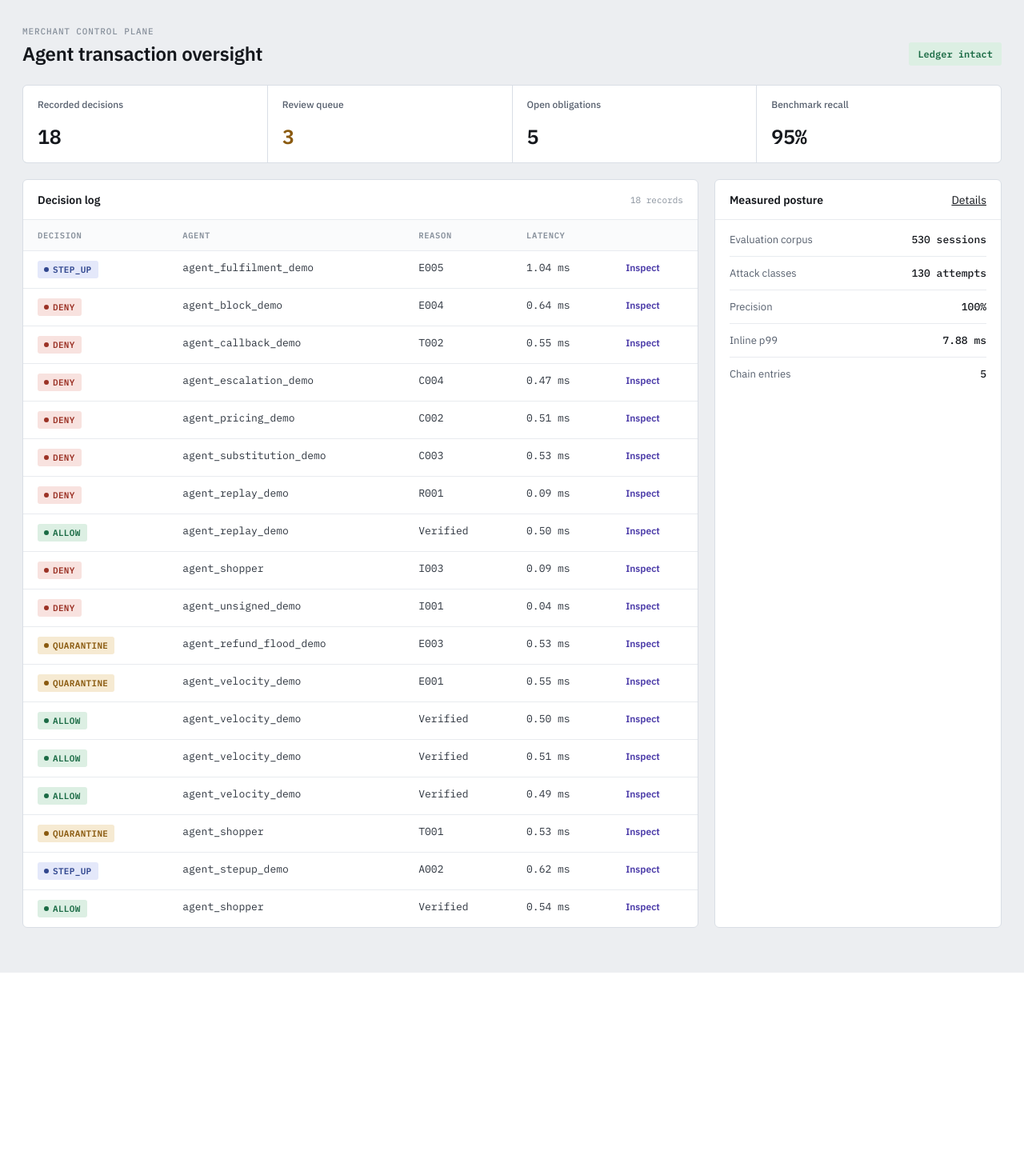
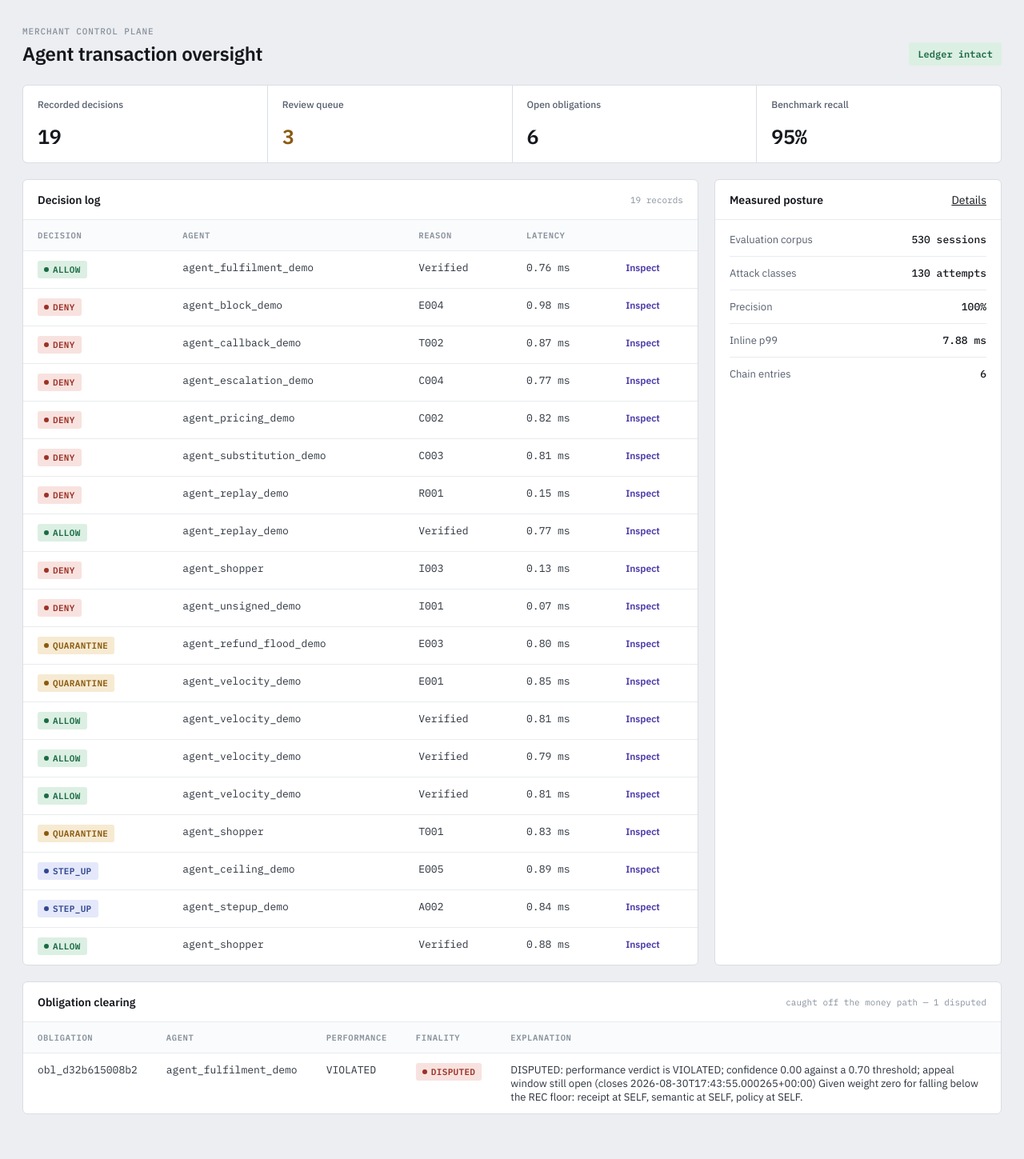
Before and after one commit to SreeAditya-Dev/Know-Your-Agent, a FastAPI app: page /dashboard in a window 1280 px wide. Shown: the part 56-1505 px from the top of the page at 80% size. Before the commit the page ends 1272 px from the top, so only its background shows below. Run offline with FastAPI, Linux system fonts and the light colour scheme.

Commit message:
feat(dashboard): add obligation clearing overview panel and expand test coverage
Add dedicated Obligation Clearing panel to operator dashboard and add end-to-end tests for scenario reason code families and disputed clearing records.

Key updates:
- kya/api/templates/dashboard.html & kya/api/static/dashboard.css: Added Obligation Clearing table showing obligation ID, agent, performance verdict, finality badges (disputed/provisional/final), and reason explanations
- kya/api/app.py: Passed clearing results and metrics into dashboard template context
- kya/api/state.py: Added distinct step-up scenarios (A002 step-up threshold vs E005 tier ceiling) and calibrated obligation mismatch demo
- tests/test_api.py: Added assertions verifying seed demo covers all reason code families (STEP_UP, QUARANTINE, DENY), clearing panel rendering, and disputed obligation states

```diff
--- a/kya/api/app.py
+++ b/kya/api/app.py
@@ -52,6 +52,16 @@ def _decision_summary(item: StoredDecision) -> dict[str, Any]:
     }
 
 
+def _clearing_summary(result: Any) -> dict[str, Any]:
+    return {
+        "obligation_id": result.obligation.obligation_id,
+        "agent_id": result.obligation.agent_id,
+        "finality": result.finality.finality.value,
+        "performance_verdict": result.decision.performance_verdict,
+        "explanation": result.explain(),
+    }
+
+
 def _result_payload(result: Any) -> dict[str, Any]:
     return {
         "decision": _json_model(result.envelope),
@@ -69,6 +79,7 @@ def _dashboard_metrics(state: KYAAppState) -> dict[str, Any]:
     b3 = benchmark["baselines"]["B3"]
     decisions = state.ordered_decisions()
     ledger = state.sandbox.ledger.verify()
+    clearing_results = state.ordered_clearing_results()
     return {
         "benchmark": {
             "sessions": benchmark["n_sessions"],
@@ -85,6 +96,9 @@ def _dashboard_metrics(state: KYAAppState) -> dict[str, Any]:
             "obligations": len(state.sandbox.ledger.open_obligations()),
             "ledger_ok": ledger.ok,
             "ledger_entries": ledger.entries,
+            "clearing_disputed": sum(
+                result.disputed for result in clearing_results
+            ),
         },
     }
 
@@ -224,6 +238,9 @@ def create_app(state: KYAAppState | None = None) -> FastAPI:
             context={
                 "metrics": _dashboard_metrics(state),
                 "decisions": [_decision_summary(item) for item in state.ordered_decisions()],
+                "clearing_results": [
+                    _clearing_summary(result) for result in state.ordered_clearing_results()
+                ],
             },
         )
 
--- a/kya/api/static/dashboard.css
+++ b/kya/api/static/dashboard.css
@@ -152,7 +152,7 @@ h2 { margin-bottom: 0; font-size: 14px; font-weight: 600; }
 
 /* ---------- panels & layout ---------- */
 
-.split-grid { display: grid; grid-template-columns: minmax(0, 2fr) minmax(300px, 0.85fr); gap: 20px; }
+.split-grid { display: grid; grid-template-columns: minmax(0, 2fr) minmax(300px, 0.85fr); gap: 20px; margin-bottom: 20px; }
 .detail-grid { display: grid; grid-template-columns: repeat(2, minmax(0, 1fr)); gap: 20px; }
 .panel { background: var(--paper); border: 1px solid var(--line); border-radius: 6px; overflow: hidden; }
 .panel-head {
@@ -193,10 +193,10 @@ td.mono, .mono { font-family: var(--font-mono); font-variant-numeric: tabular-nu
   letter-spacing: 0.03em;
 }
 .badge::before { content: ""; width: 6px; height: 6px; border-radius: 50%; background: currentColor; }
-.badge.allow { background: var(--allow-bg); color: var(--allow); }
-.badge.deny { background: var(--deny-bg); color: var(--deny); }
+.badge.allow, .badge.final { background: var(--allow-bg); color: var(--allow); }
+.badge.deny, .badge.disputed { background: var(--deny-bg); color: var(--deny); }
 .badge.quarantine { background: var(--quarantine-bg); color: var(--quarantine); }
-.badge.step_up { background: var(--step-up-bg); color: var(--step-up); }
+.badge.step_up, .badge.provisional { background: var(--step-up-bg); color: var(--step-up); }
 
 /* ---------- key/value + posture lists ---------- */
 
--- a/kya/api/templates/dashboard.html
+++ b/kya/api/templates/dashboard.html
@@ -51,4 +51,29 @@
     </dl>
   </aside>
 </section>
+
+<section class="panel" aria-label="Clearing layer">
+  <div class="panel-head">
+    <h2>Obligation clearing</h2>
+    <span>caught off the money path — {{ metrics.operations.clearing_disputed }} disputed</span>
+  </div>
+  <div class="table-wrap">
+    <table>
+      <thead><tr><th>Obligation</th><th>Agent</th><th>Performance</th><th>Finality</th><th>Explanation</th></tr></thead>
+      <tbody>
+      {% for item in clearing_results %}
+        <tr>
+          <td class="mono">{{ item.obligation_id }}</td>
+          <td class="mono">{{ item.agent_id }}</td>
+          <td class="mono">{{ item.performance_verdict }}</td>
+          <td><span class="badge {{ item.finality|lower }}">{{ item.finality }}</span></td>
+          <td>{{ item.explanation }}</td>
+        </tr>
+      {% else %}
+        <tr><td colspan="5" class="empty">No obligation has been checked against fulfilment evidence yet.</td></tr>
+      {% endfor %}
+      </tbody>
+    </table>
+  </div>
+</section>
 {% endblock %}
```
Also changed, not shown: kya/api/state.py (+21 -7 lines), tests/test_api.py (+48 -1 lines).
